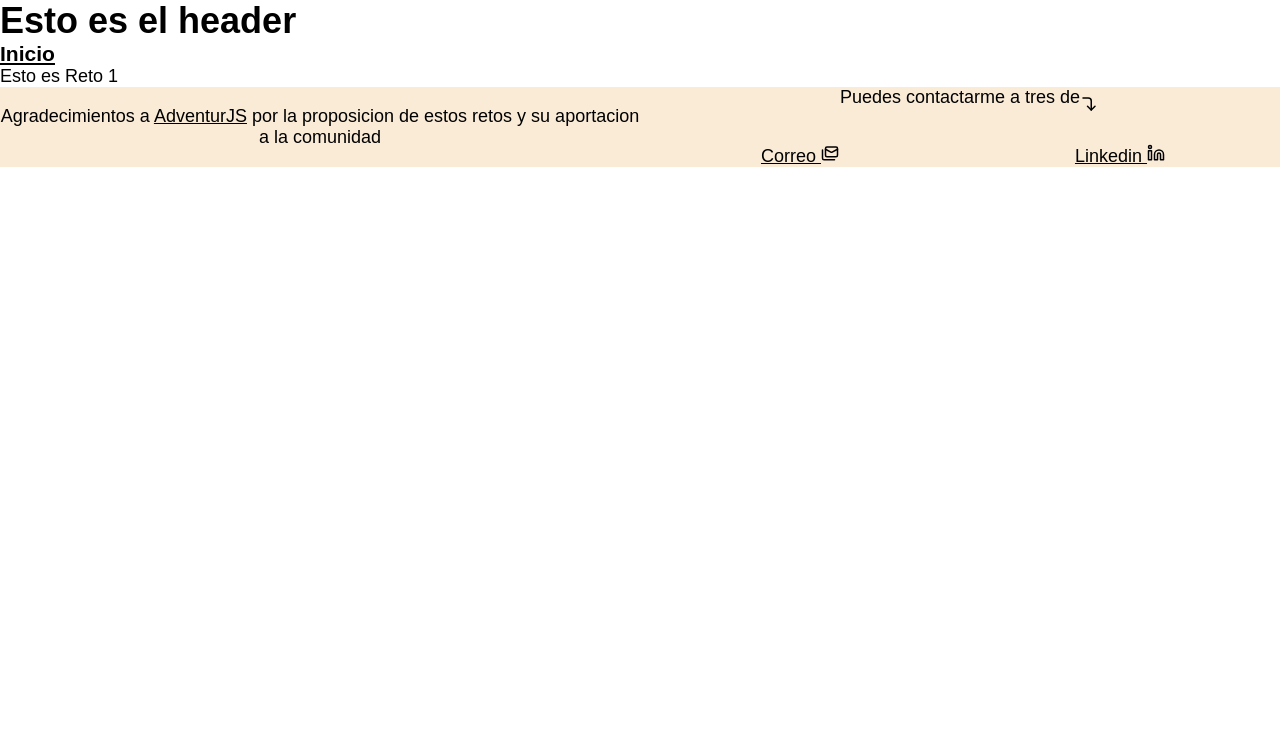
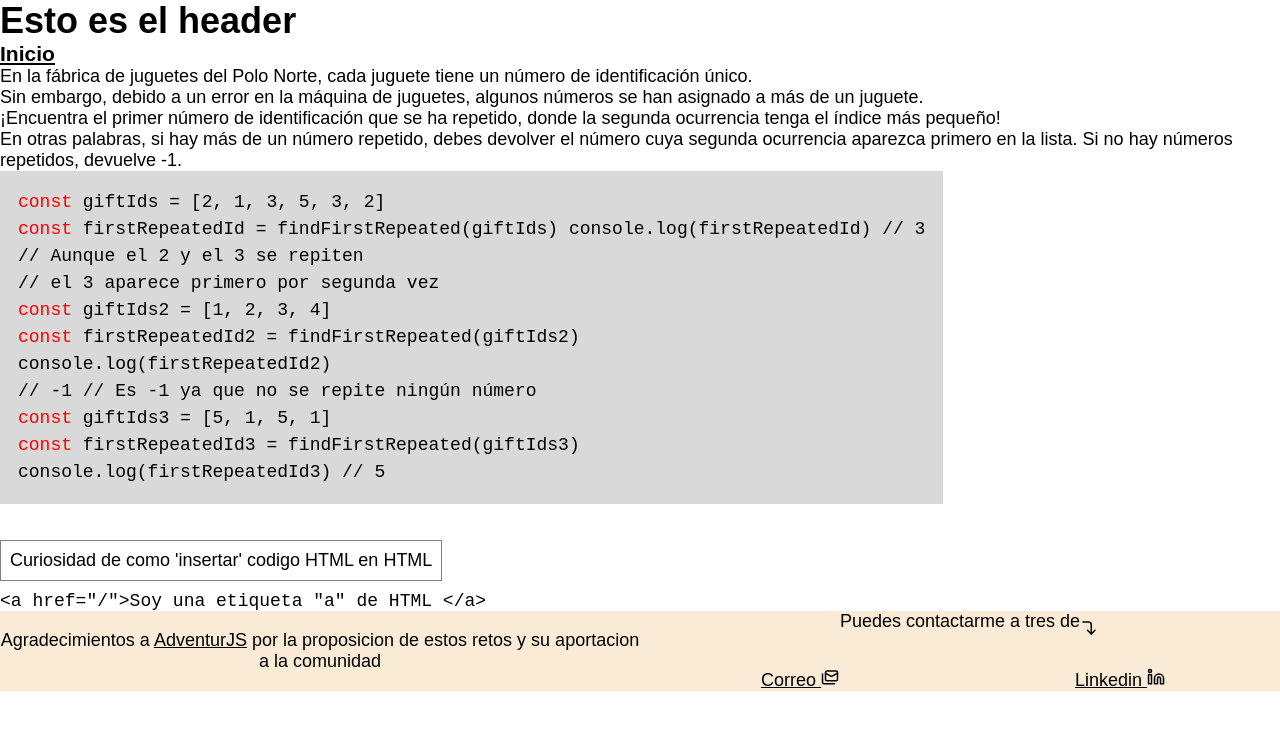
Before and after one commit to saulvg/learningJavaScript, a plain HTML site: page Challenges/retos/reto1/index.html in a window 1280 px wide. Drawn offline with Linux system fonts and the light colour scheme; files whose address does not match are found by name.

Commit message:
decripcion del primer ej

```diff
--- a/Challenges/retos/reto1/index.html
+++ b/Challenges/retos/reto1/index.html
@@ -9,10 +9,58 @@
   <body>
     <div id="main-header"></div>
     <main>
-      <p>Esto es Reto 1</p>
+      <section>
+        <p>
+          En la fábrica de juguetes del Polo Norte, cada juguete tiene un número
+          de identificación único.
+        </p>
+        <p>
+          Sin embargo, debido a un error en la máquina de juguetes, algunos
+          números se han asignado a más de un juguete.
+        </p>
+
+        <p>
+          ¡Encuentra el primer número de identificación que se ha repetido,
+          <span class="text-yellow"
+            >donde la segunda ocurrencia tenga el índice más pequeño!</span
+          >
+        </p>
+
+        <p>
+          En otras palabras, si hay más de un número repetido, debes devolver el
+          número cuya segunda ocurrencia aparezca primero en la lista. Si no hay
+          números repetidos, devuelve -1.
+        </p>
+      </section>
+      <article class="code-box">
+        <pre>
+          const giftIds = [2, 1, 3, 5, 3, 2]
+          const firstRepeatedId = findFirstRepeated(giftIds) console.log(firstRepeatedId) // 3
+          // Aunque el 2 y el 3 se repiten
+          // el 3 aparece primero por segunda vez
+          const giftIds2 = [1, 2, 3, 4]
+          const firstRepeatedId2 = findFirstRepeated(giftIds2)
+          console.log(firstRepeatedId2)
+          // -1 // Es -1 ya que no se repite ningún número
+          const giftIds3 = [5, 1, 5, 1]
+          const firstRepeatedId3 = findFirstRepeated(giftIds3)
+          console.log(firstRepeatedId3) // 5
+        </pre>
+      </article>
+
+
+    </pre>
+    <aside style="border: solid 1px gray; width: max-content; padding: .5rem; margin: 2rem 0 .5rem 0;">
+      <p>Curiosidad de como 'insertar' codigo HTML en HTML </p>
+    </aside>
+    <code>&lt;a href="/"&gt;Soy una etiqueta "a" de HTML &lt;/a&gt;</code>
     </main>
     <div id="main-footer"></div>
     <script src="../../layout/layout.js"></script>
     <script src="./public/icons.js"></script>
+    <script>
+      const constText = document.querySelector('.code-box')
+      constText.innerHTML = constText.innerHTML.replace(/const/g, "<span class='text-red'>const</span>")
+    </script>
   </body>
 </html>
--- a/Challenges/style.css
+++ b/Challenges/style.css
@@ -127,6 +127,19 @@ footer .contact li {
   right: 0;
 }
 
+/*Retos*/
+.code-box pre {
+  white-space: pre-line;
+  background-color: rgba(161, 161, 161, 0.404);
+  width: max-content;
+  padding: 1rem;
+  line-height: 1.5em;
+}
+
+.text-red {
+  color: red;
+}
+
 /* aminations */
 @keyframes show {
   from {
```
